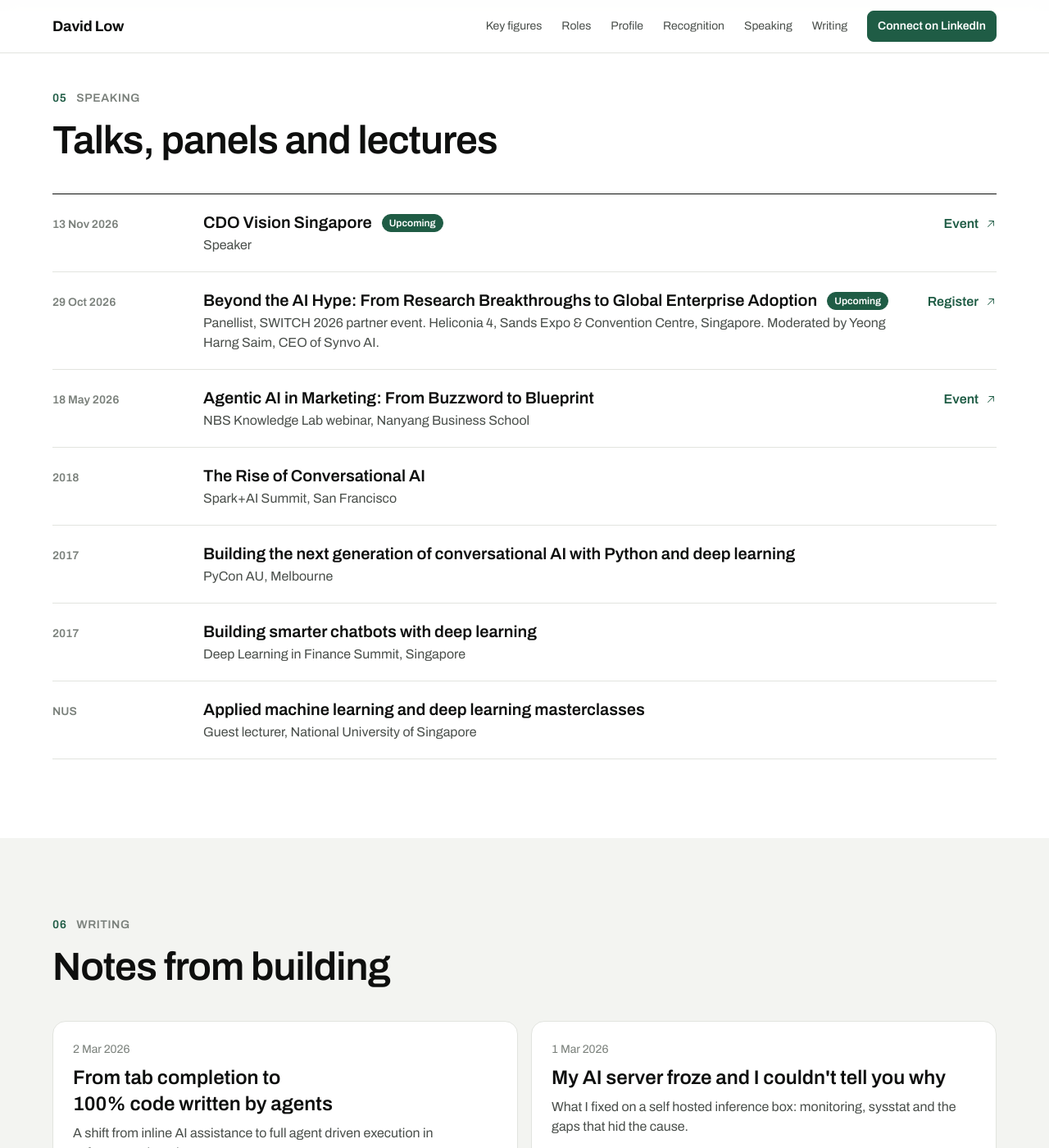
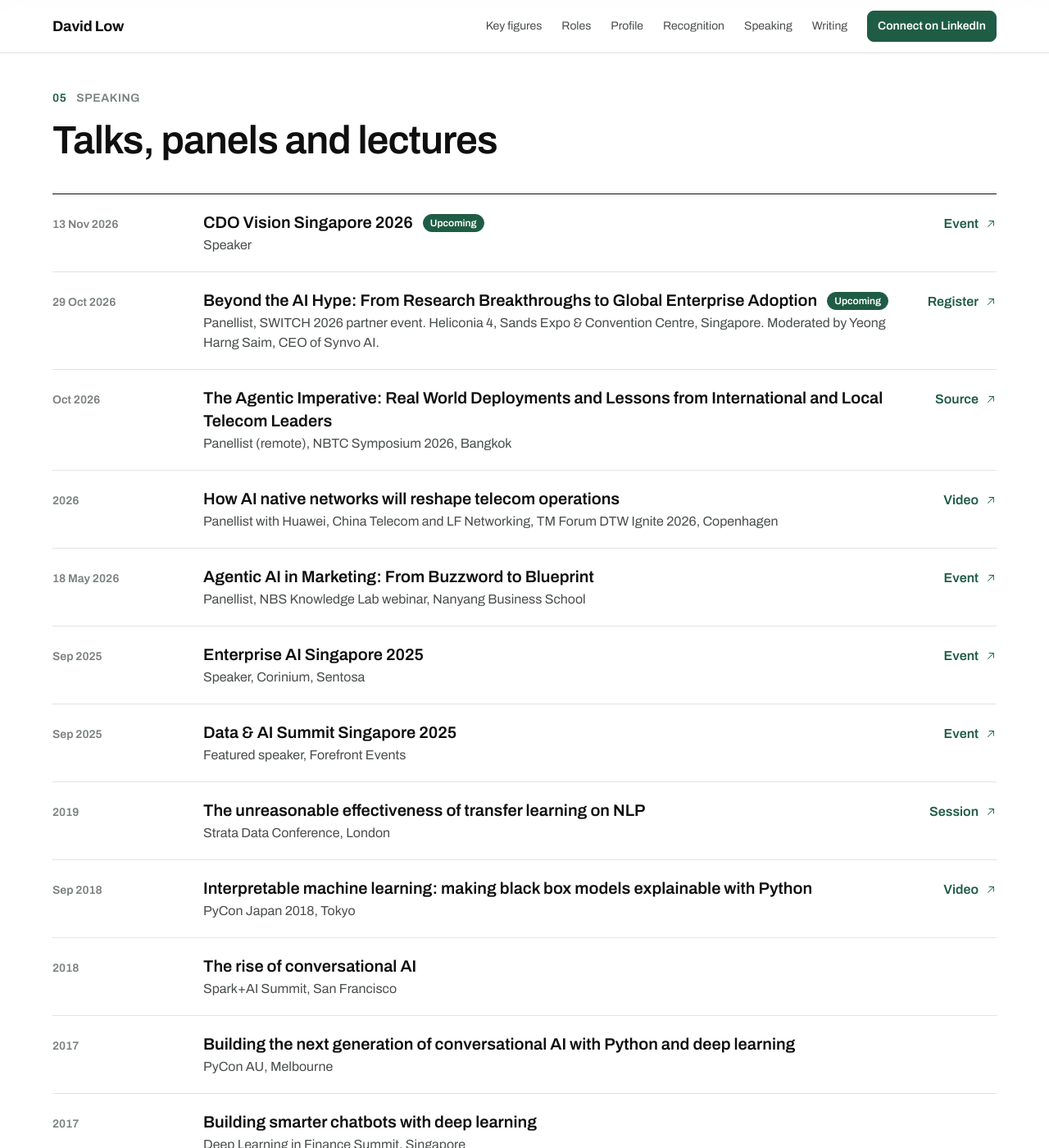
Before and after one commit to davidlowjw/davidlowjw.github.io, a Jekyll site: the page index.html, which Jekyll copies as it is, in a window 1280 px wide and 1400 px high, scrolled down 3805 px. Shown: the whole window at 82% size. Built offline with Jekyll 4.4.1, drawn with Linux system fonts in a browser that asks for light colours; some of the changed text lies outside the part shown.

Commit message:
Speaking: add verified talks (NBTC 2026, DTW Ignite 2026, Enterprise AI SG 2025, Data & AI Summit 2025, Strata London 2019, PyCon JP 2018)

```diff
--- a/index.html
+++ b/index.html
@@ -156,13 +156,19 @@
     <p class="eyebrow"><span>05</span> Speaking</p>
     <h2 class="h2">Talks, panels and lectures</h2>
     <ol class="rows">
-      <li><span class="rows__date">13 Nov 2026</span><span class="rows__main"><strong>CDO Vision Singapore <span class="pill pill--accent">Upcoming</span></strong><span>Speaker</span></span><a class="arrow" href="https://vision.aimmediahouse.com/speakers/david-low" rel="noopener" aria-label="CDO Vision speaker page">Event</a></li>
-      <li><span class="rows__date">29 Oct 2026</span><span class="rows__main"><strong>Beyond the AI Hype: From Research Breakthroughs to Global Enterprise Adoption <span class="pill pill--accent">Upcoming</span></strong><span>Panellist, SWITCH 2026 partner event. Heliconia 4, Sands Expo &amp; Convention Centre, Singapore. Moderated by Yeong Harng Saim, CEO of Synvo AI.</span></span><a class="arrow" href="https://luma.com/tjuv9htg" rel="noopener" aria-label="Register for the SWITCH 2026 panel">Register</a></li>
-      <li><span class="rows__date">18 May 2026</span><span class="rows__main"><strong>Agentic AI in Marketing: From Buzzword to Blueprint</strong><span>NBS Knowledge Lab webinar, Nanyang Business School</span></span><a class="arrow" href="https://www.ntu.edu.sg/business/news-events/news/story-detail/nbs-knowledge-lab-webinar--agentic-ai-in-marketing--from-buzzword-to-blueprint" rel="noopener" aria-label="NBS webinar details">Event</a></li>
-      <li><span class="rows__date">2018</span><span class="rows__main"><strong>The Rise of Conversational AI</strong><span>Spark+AI Summit, San Francisco</span></span><span></span></li>
+      <li><span class="rows__date">13 Nov 2026</span><span class="rows__main"><strong>CDO Vision Singapore 2026 <span class="pill pill--accent">Upcoming</span></strong><span>Speaker</span></span><a class="arrow" href="https://vision.aimmediahouse.com/speakers/david-low" rel="noopener">Event</a></li>
+      <li><span class="rows__date">29 Oct 2026</span><span class="rows__main"><strong>Beyond the AI Hype: From Research Breakthroughs to Global Enterprise Adoption <span class="pill pill--accent">Upcoming</span></strong><span>Panellist, SWITCH 2026 partner event. Heliconia 4, Sands Expo &amp; Convention Centre, Singapore. Moderated by Yeong Harng Saim, CEO of Synvo AI.</span></span><a class="arrow" href="https://luma.com/tjuv9htg" rel="noopener">Register</a></li>
+      <li><span class="rows__date">Oct 2026</span><span class="rows__main"><strong>The Agentic Imperative: Real World Deployments and Lessons from International and Local Telecom Leaders</strong><span>Panellist (remote), NBTC Symposium 2026, Bangkok</span></span><a class="arrow" href="https://mgronline.com/cyberbiz/detail/9690000101651" rel="noopener">Source</a></li>
+      <li><span class="rows__date">2026</span><span class="rows__main"><strong>How AI native networks will reshape telecom operations</strong><span>Panellist with Huawei, China Telecom and LF Networking, TM Forum DTW Ignite 2026, Copenhagen</span></span><a class="arrow" href="https://inform.tmforum.org/videos/how-ai-native-networks-will-reshape-telecom-operations" rel="noopener">Video</a></li>
+      <li><span class="rows__date">18 May 2026</span><span class="rows__main"><strong>Agentic AI in Marketing: From Buzzword to Blueprint</strong><span>Panellist, NBS Knowledge Lab webinar, Nanyang Business School</span></span><a class="arrow" href="https://www.ntu.edu.sg/business/news-events/news/story-detail/nbs-knowledge-lab-webinar--agentic-ai-in-marketing--from-buzzword-to-blueprint" rel="noopener">Event</a></li>
+      <li><span class="rows__date">Sep 2025</span><span class="rows__main"><strong>Enterprise AI Singapore 2025</strong><span>Speaker, Corinium, Sentosa</span></span><a class="arrow" href="https://legaltechevents.com/events/2025/enterprise-ai-singapore-singapore" rel="noopener">Event</a></li>
+      <li><span class="rows__date">Sep 2025</span><span class="rows__main"><strong>Data &amp; AI Summit Singapore 2025</strong><span>Featured speaker, Forefront Events</span></span><a class="arrow" href="https://forefrontevents.co/event/data-ai-summit-singapore-2025" rel="noopener">Event</a></li>
+      <li><span class="rows__date">2019</span><span class="rows__main"><strong>The unreasonable effectiveness of transfer learning on NLP</strong><span>Strata Data Conference, London</span></span><a class="arrow" href="https://conferences.oreilly.com/strata/strata-eu-2019/public/schedule/detail/74040.html" rel="noopener">Session</a></li>
+      <li><span class="rows__date">Sep 2018</span><span class="rows__main"><strong>Interpretable machine learning: making black box models explainable with Python</strong><span>PyCon Japan 2018, Tokyo</span></span><a class="arrow" href="https://pyvideo.org/pycon-japan-2018/07-102_interpretable-machine-learning-making-black-box-models-explainable-with-pythondavid-low.html" rel="noopener">Video</a></li>
+      <li><span class="rows__date">2018</span><span class="rows__main"><strong>The rise of conversational AI</strong><span>Spark+AI Summit, San Francisco</span></span><span></span></li>
       <li><span class="rows__date">2017</span><span class="rows__main"><strong>Building the next generation of conversational AI with Python and deep learning</strong><span>PyCon AU, Melbourne</span></span><span></span></li>
       <li><span class="rows__date">2017</span><span class="rows__main"><strong>Building smarter chatbots with deep learning</strong><span>Deep Learning in Finance Summit, Singapore</span></span><span></span></li>
-      <li><span class="rows__date">NUS</span><span class="rows__main"><strong>Applied machine learning and deep learning masterclasses</strong><span>Guest lecturer, National University of Singapore</span></span><span></span></li>
+      <li><span class="rows__date">NUS</span><span class="rows__main"><strong>Applied machine learning and deep learning masterclasses</strong><span>Guest and later adjunct lecturer, National University of Singapore</span></span><span></span></li>
     </ol>
   </div>
 </section>
```
